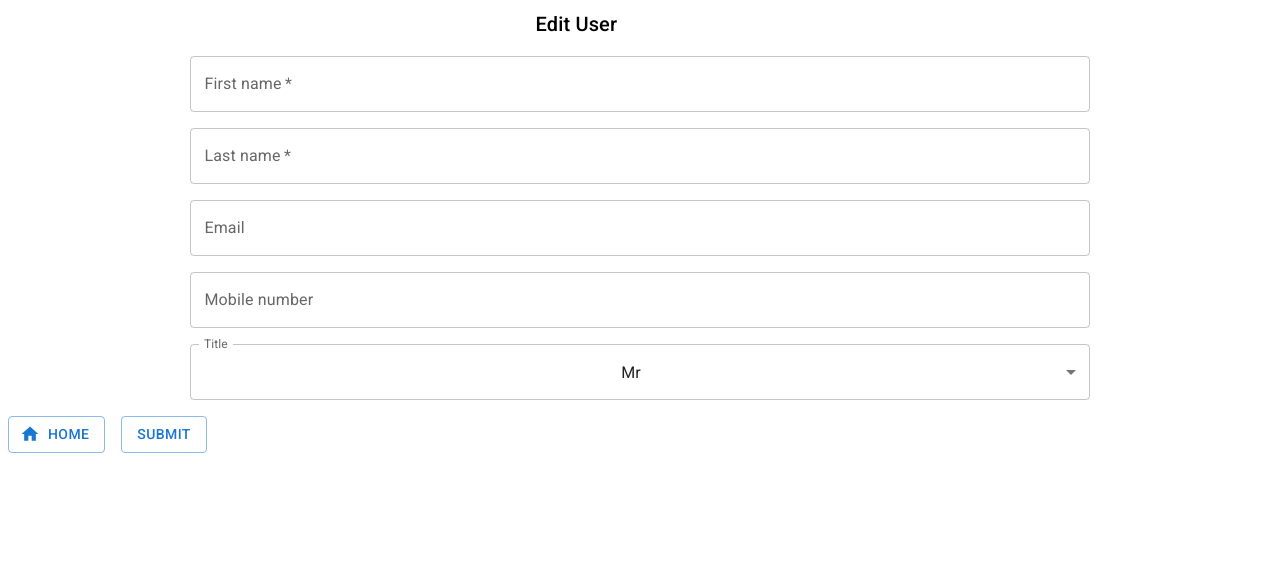
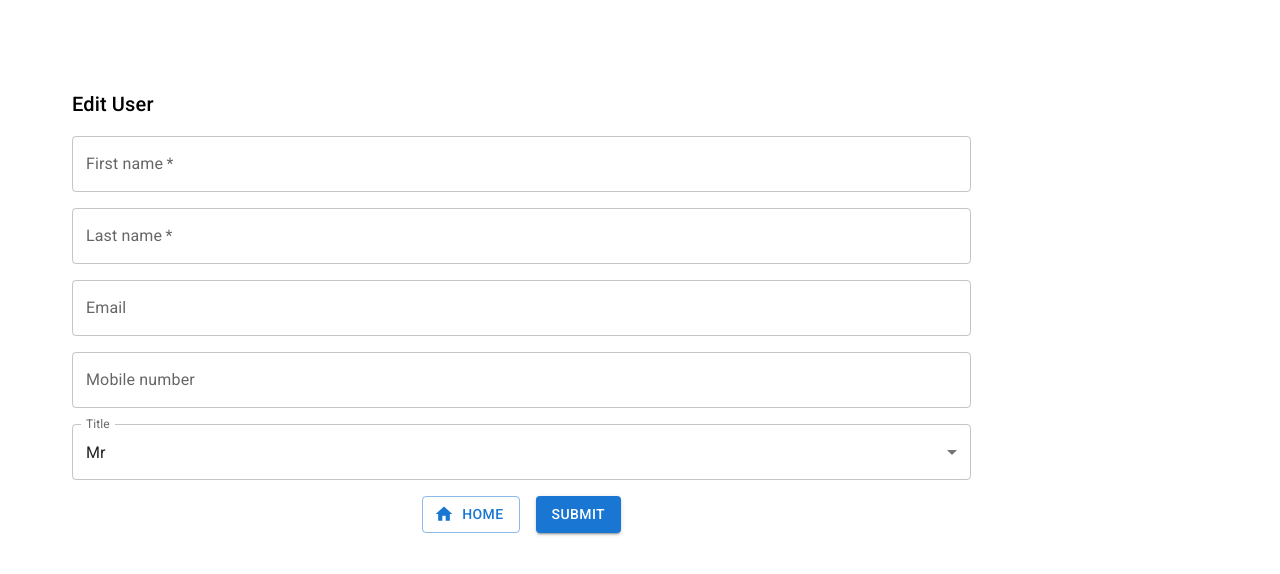
Before and after one commit to samandera/userforms, a React (Create React App) app: page /editUser/1 in a window 1280 px wide. Shown: the top 574 px of the page. Built offline with nearby package versions, Linux system fonts and the light colour scheme.

Commit message:
shapeup appearance

```diff
--- a/src/App.js
+++ b/src/App.js
@@ -1,5 +1,6 @@
 import React from 'react';
 import { BrowserRouter, Routes, Route } from 'react-router-dom';
+import Container from '@mui/material/Container'
 import './App.css';
 import AddUser from './userForms/AddUser';
 import EditUser from './userForms/EditUser';
@@ -8,13 +9,13 @@ import Users from './users/Users'
 function App() {
   return (
     <BrowserRouter>
-      <div className="App">
+      <Container fixed sx={{ p: 10 }}>
         <Routes>
           <Route path="/" element={<Users />} />
           <Route path="addUser" element={<AddUser />} />
           <Route path="editUser/:id" element={<EditUser />} />
         </Routes>
-      </div>
+      </Container>
     </BrowserRouter>
   );
 }
--- a/src/userForms/UserForm.js
+++ b/src/userForms/UserForm.js
@@ -23,7 +23,16 @@ const UserForm = ({
   onSubmit
 }) => {
   const { register, getValues, handleSubmit, formState: { errors }, setValue, watch } = useForm({
-    defaultValues: initialValues
+    defaultValues: (
+      initialValues
+      || {
+        firstName: '',
+        lastName: '',
+        email: '',
+        mobileNumber: '',
+        title: titleOptions[0].value,
+      }
+    )
   });
   React.useEffect(() => {
     if (initialValues) {
@@ -58,11 +67,11 @@ const UserForm = ({
         getValues={getValues}
         setValue={setValue}
       />
-      <Stack spacing={2} direction="row">
+      <Stack spacing={2} direction="row" justifyContent="center">
         <Button component={Link} to="/" variant="outlined" startIcon={<HomeIcon />}>
           Home
         </Button>
-        <Button type='submit' variant="outlined">Submit</Button>
+        <Button type='submit' variant="contained">Submit</Button>
       </Stack>
     </Box>
   );
--- a/src/userForms/fields/Select.js
+++ b/src/userForms/fields/Select.js
@@ -30,7 +30,7 @@ const SelectField = ({
         value={getValues(name) || options[0].value}
       >
         {options.map(({ value, label: optionLabel }) => (
-          <MenuItem component='option' key={value} value={value}>{optionLabel}</MenuItem>
+          <MenuItem key={value} value={value}>{optionLabel}</MenuItem>
         ))}
       </Select>
     </FormControl>
--- a/src/users/UsersTable.js
+++ b/src/users/UsersTable.js
@@ -12,7 +12,7 @@ import Paper from '@mui/material/Paper';
 
 const Users = ({ deleteUser, users }) => {
   return (
-    <TableContainer component={Paper}>
+    <TableContainer component={Paper} sx={{ mt: 5 }} >
       <Table sx={{ minWidth: 650 }} aria-label="simple table">
         <TableHead>
           <TableRow>
```
